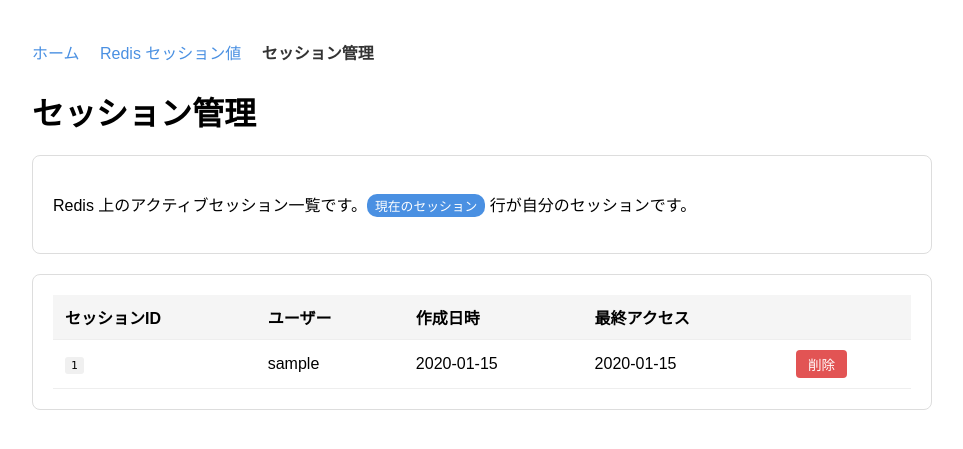
After one commit to Ray81194/claude-web, a Java web app: template demo/src/main/webapp/WEB-INF/views/session-list.jsp in a window 1280 px wide. The commit adds this page. Shown: the top 449 px of the page, without its empty margins (158-1121 px from the left). Run offline with Spring Boot 4, a stand-in JSP engine, Linux system fonts and the light colour scheme; the template is opened without the code that fills it: most values are stand-ins (such as "Sample title", 1, 10 or a date in 2020); some of the project's set-up classes (security, data sources, template engines, error pages and the like) are left out, and stand-ins take their place.

Commit message:
Add session management screen with navigation
- Add /session/list page: shows all active Redis sessions with
  username, timestamps, and delete button
- Add /session/delete/{sid} endpoint to remove individual sessions
- Add shared nav bar to all three screens (home, redis-session, session-list)

https://claude.ai/code/session_01F8VfoLRfMSf6kKqmNFMDUB

```diff
--- /dev/null
+++ b/demo/src/main/webapp/WEB-INF/views/session-list.jsp
@@ -0,0 +1,80 @@
+<%@ page contentType="text/html;charset=UTF-8" language="java" %>
+<%@ taglib prefix="c" uri="jakarta.tags.core" %>
+<!DOCTYPE html>
+<html lang="ja">
+<head>
+    <meta charset="UTF-8">
+    <meta name="viewport" content="width=device-width, initial-scale=1.0">
+    <title>セッション管理</title>
+    <style>
+        body { font-family: sans-serif; max-width: 900px; margin: 40px auto; padding: 0 20px; }
+        nav { margin-bottom: 24px; }
+        nav a { margin-right: 16px; color: #4a90e2; text-decoration: none; }
+        nav a.active { font-weight: bold; color: #333; }
+        .card { border: 1px solid #ddd; border-radius: 8px; padding: 20px; margin-bottom: 20px; }
+        table { width: 100%; border-collapse: collapse; }
+        th, td { text-align: left; padding: 10px 12px; border-bottom: 1px solid #eee; }
+        th { background: #f5f5f5; }
+        tr.current-session { background: #eef6ff; }
+        code { background: #f0f0f0; padding: 2px 6px; border-radius: 3px; font-size: 0.85em; word-break: break-all; }
+        .badge { display: inline-block; padding: 2px 8px; border-radius: 10px; font-size: 0.8em; background: #4a90e2; color: white; }
+        button.del { padding: 4px 12px; background: #e25454; color: white; border: none; border-radius: 4px; cursor: pointer; font-size: 0.85em; }
+        .empty { color: #888; }
+    </style>
+</head>
+<body>
+    <nav>
+        <a href="/">ホーム</a>
+        <a href="/session/redis">Redis セッション値</a>
+        <a href="/session/list" class="active">セッション管理</a>
+    </nav>
+
+    <h1>セッション管理</h1>
+
+    <div class="card">
+        <p>Redis 上のアクティブセッション一覧です。<span class="badge">現在のセッション</span> 行が自分のセッションです。</p>
+    </div>
+
+    <div class="card">
+        <c:choose>
+            <c:when test="${not empty sessions}">
+                <table>
+                    <thead>
+                        <tr>
+                            <th>セッションID</th>
+                            <th>ユーザー</th>
+                            <th>作成日時</th>
+                            <th>最終アクセス</th>
+                            <th></th>
+                        </tr>
+                    </thead>
+                    <tbody>
+                        <c:forEach var="s" items="${sessions}">
+                            <tr class="${s.current == 'true' ? 'current-session' : ''}">
+                                <td>
+                                    <code>${s.id}</code>
+                                    <c:if test="${s.current == 'true'}">
+                                        &nbsp;<span class="badge">現在のセッション</span>
+                                    </c:if>
+                                </td>
+                                <td>${s.username}</td>
+                                <td>${s.creationTime}</td>
+                                <td>${s.lastAccessedTime}</td>
+                                <td>
+                                    <form method="post" action="/session/delete/${s.id}"
+                                          onsubmit="return confirm('セッション ${s.id} を削除しますか？')">
+                                        <button type="submit" class="del">削除</button>
+                                    </form>
+                                </td>
+                            </tr>
+                        </c:forEach>
+                    </tbody>
+                </table>
+            </c:when>
+            <c:otherwise>
+                <p class="empty">アクティブなセッションがありません。</p>
+            </c:otherwise>
+        </c:choose>
+    </div>
+</body>
+</html>
```
Also changed, not shown: demo/src/main/java/com/example/demo/controller/HomeController.java (+61 -0 lines), demo/src/main/webapp/WEB-INF/views/home.jsp (+9 -1 lines), demo/src/main/webapp/WEB-INF/views/redis-session.jsp (+9 -1 lines).
